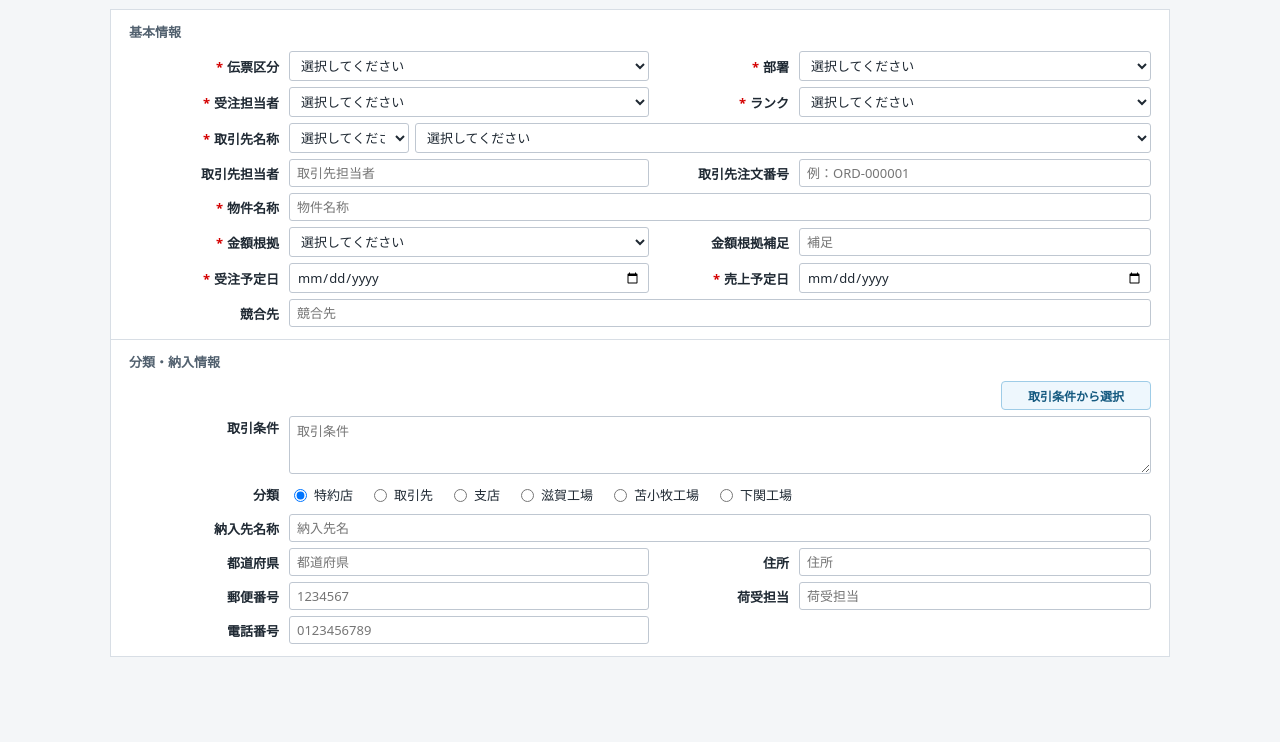
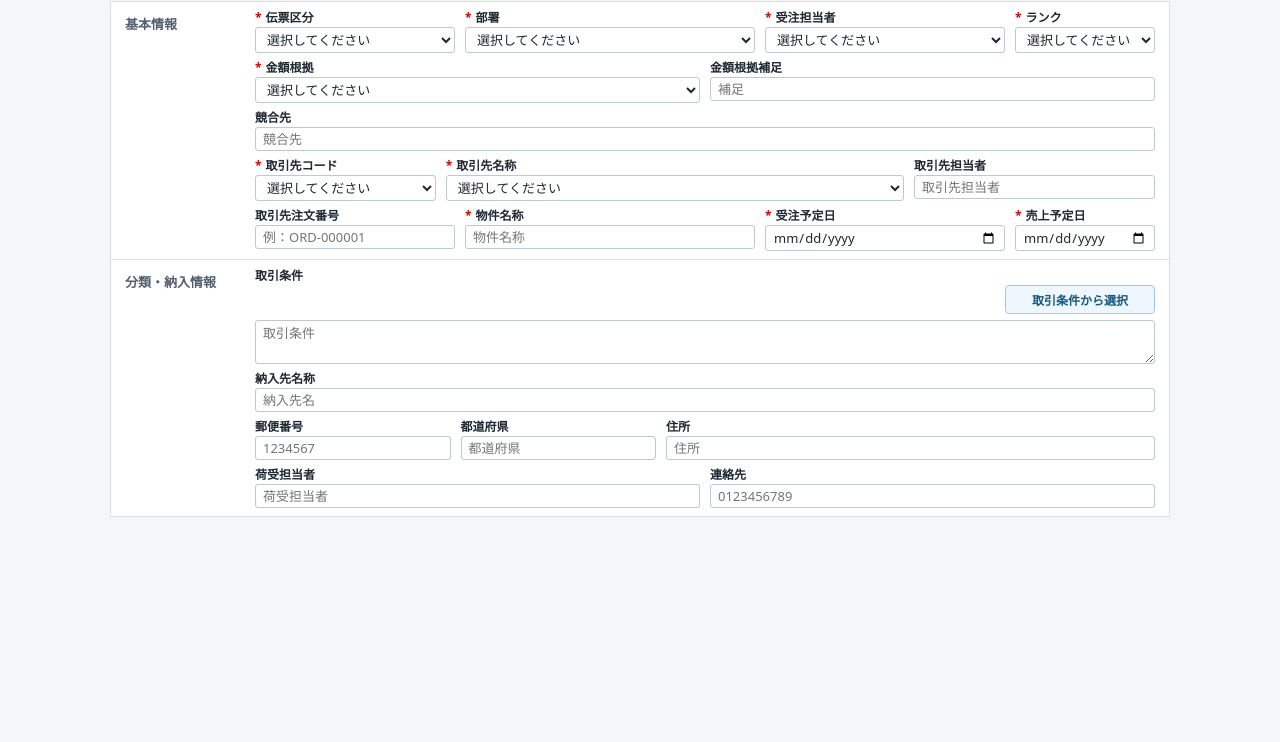
Before and after one commit to ghatake2026/sales-dummy, a website: page index.html in a window 1280 px wide. Shown: the part 58-800 px from the top of the page. Drawn offline with Linux system fonts and the light colour scheme.

Commit message:
Compact order form layout

```diff
--- a/index.html
+++ b/index.html
@@ -20,7 +20,7 @@
     .page {
       max-width: 1100px;
       margin: 0 auto;
-      padding: 20px;
+      padding: 12px 20px;
     }
 
     .toolbar {
@@ -86,8 +86,11 @@
     }
 
     .section {
+      display: grid;
+      grid-template-columns: 118px minmax(0, 1fr);
+      gap: 8px 12px;
       border-top: 1px solid #d8dee5;
-      padding: 12px 18px;
+      padding: 8px 14px;
     }
 
     .section:first-child {
@@ -95,10 +98,11 @@
     }
 
     .section-title {
-      margin: 0 0 10px;
+      margin: 0;
       color: #52616f;
       font-size: 13px;
       font-weight: 700;
+      line-height: 28px;
     }
 
     .form-grid {
@@ -106,6 +110,48 @@
       grid-template-columns: 150px minmax(180px, 360px) 130px minmax(180px, 1fr);
       align-items: center;
       gap: 6px 10px;
+    }
+
+    .compact-grid {
+      display: grid;
+      gap: 6px 10px;
+    }
+
+    .grid-four {
+      grid-template-columns: 1fr 1.45fr 1.2fr 0.7fr;
+    }
+
+    .grid-three {
+      grid-template-columns: 0.75fr 1.9fr 1fr;
+    }
+
+    .grid-address {
+      grid-template-columns: 0.8fr 0.8fr 2fr;
+    }
+
+    .grid-two {
+      grid-template-columns: 1fr 1fr;
+    }
+
+    .grid-one {
+      grid-template-columns: 1fr;
+    }
+
+    .form-stack {
+      display: grid;
+      gap: 7px;
+    }
+
+    .field {
+      min-width: 0;
+    }
+
+    .field label {
+      display: block;
+      margin: 0 0 2px;
+      text-align: left;
+      font-size: 12px;
+      line-height: 1.25;
     }
 
     label {
@@ -124,17 +170,17 @@
     select,
     textarea {
       width: 100%;
-      min-height: 28px;
+      min-height: 24px;
       border: 1px solid #bfc7d1;
       border-radius: 3px;
-      padding: 4px 7px;
+      padding: 2px 7px;
       background: #fff;
       color: #1f2933;
       font: inherit;
     }
 
     textarea {
-      min-height: 58px;
+      min-height: 44px;
       resize: vertical;
     }
 
@@ -153,8 +199,8 @@
     }
 
     .code {
-      max-width: 120px;
-      flex: 0 0 120px;
+      max-width: none;
+      flex: 1 1 auto;
     }
 
     .textarea-panel {
@@ -300,6 +346,21 @@
         grid-template-columns: 1fr;
       }
 
+      .section {
+        grid-template-columns: 1fr;
+      }
+
+      .section-title {
+        line-height: 1.4;
+      }
+
+      .grid-four,
+      .grid-three,
+      .grid-address,
+      .grid-two {
+        grid-template-columns: 1fr;
+      }
+
       label {
         text-align: left;
       }
@@ -346,14 +407,18 @@
     <form id="orderForm" class="form-shell">
       <section class="section">
         <p class="section-title">基本情報</p>
-        <div class="form-grid">
+        <div class="form-stack">
+          <div class="compact-grid grid-four">
+            <div class="field">
               <label for="slipType" class="required">伝票区分</label>
               <select id="slipType" name="slipType">
                 <option value="" selected>選択してください</option>
                 <option>一般</option>
                 <option>サンプル</option>
               </select>
+            </div>
 
+            <div class="field">
               <label for="department" class="required">部署</label>
               <select id="department" name="department">
                 <option value="" selected>選択してください</option>
@@ -362,7 +427,9 @@
                 <option>大阪支店 営業課</option>
                 <option>仙台支店 営業課</option>
               </select>
+            </div>
 
+            <div class="field">
               <label for="orderStaff" class="required">受注担当者</label>
               <select id="orderStaff" name="orderStaff">
                 <option value="" selected>選択してください</option>
@@ -371,7 +438,9 @@
                 <option>鈴木 一郎</option>
                 <option>高橋 大輔</option>
               </select>
+            </div>
 
+            <div class="field">
               <label for="rank" class="required">ランク</label>
               <select id="rank" name="rank">
                 <option value="" selected>選択してください</option>
@@ -381,9 +450,37 @@
                 <option>D</option>
                 <option>E</option>
               </select>
+            </div>
+          </div>
 
-          <label for="customerName" class="required">取引先名称</label>
-          <div class="inline wide">
+          <div class="compact-grid grid-two">
+            <div class="field">
+              <label for="amountBasis" class="required">金額根拠</label>
+              <select id="amountBasis" name="amountBasis">
+                <option value="" selected>選択してください</option>
+                <option>見積書</option>
+                <option>内示関連書類</option>
+                <option>注文書</option>
+                <option>その他</option>
+              </select>
+            </div>
+
+            <div class="field">
+              <label for="amountBasisNote">金額根拠補足</label>
+              <input id="amountBasisNote" name="amountBasisNote" type="text" placeholder="補足">
+            </div>
+          </div>
+
+          <div class="compact-grid grid-one">
+            <div class="field">
+              <label for="competitor">競合先</label>
+              <input id="competitor" name="competitor" type="text" placeholder="競合先">
+            </div>
+          </div>
+
+          <div class="compact-grid grid-three">
+            <div class="field">
+              <label for="customerCode" class="required">取引先コード</label>
               <select id="customerCode" name="customerCode" class="code">
                 <option value="" selected>選択してください</option>
                 <option value="0000000">0000000</option>
@@ -397,6 +494,10 @@
                 <option value="8888888">8888888</option>
                 <option value="9999999">9999999</option>
               </select>
+            </div>
+
+            <div class="field">
+              <label for="customerName" class="required">取引先名称</label>
               <select id="customerName" name="customerName">
                 <option value="" selected>選択してください</option>
                 <option>VACHシステムズ株式会社 近畿支店</option>
@@ -412,76 +513,86 @@
               </select>
             </div>
 
+            <div class="field">
               <label for="customerContact">取引先担当者</label>
               <input id="customerContact" name="customerContact" type="text" placeholder="取引先担当者">
+            </div>
+          </div>
 
+          <div class="compact-grid grid-four">
+            <div class="field">
               <label for="orderNumber">取引先注文番号</label>
               <input id="orderNumber" name="orderNumber" type="text" placeholder="例：ORD-000001">
+            </div>
 
+            <div class="field">
               <label for="propertyName" class="required">物件名称</label>
-          <input id="propertyName" name="propertyName" class="wide" type="text" placeholder="物件名称">
+              <input id="propertyName" name="propertyName" type="text" placeholder="物件名称">
+            </div>
 
-          <label for="amountBasis" class="required">金額根拠</label>
-          <select id="amountBasis" name="amountBasis">
-            <option value="" selected>選択してください</option>
-            <option>見積書</option>
-            <option>内示関連書類</option>
-            <option>注文書</option>
-            <option>その他</option>
-          </select>
-
-          <label for="amountBasisNote">金額根拠補足</label>
-          <input id="amountBasisNote" name="amountBasisNote" type="text" placeholder="補足">
-
+            <div class="field">
               <label for="expectedOrderDate" class="required">受注予定日</label>
               <input id="expectedOrderDate" name="expectedOrderDate" type="date">
+            </div>
 
+            <div class="field">
               <label for="expectedSalesDate" class="required">売上予定日</label>
               <input id="expectedSalesDate" name="expectedSalesDate" type="date">
-
-          <label for="competitor">競合先</label>
-          <input id="competitor" name="competitor" class="wide" type="text" placeholder="競合先">
+            </div>
+          </div>
         </div>
       </section>
 
       <section class="section">
         <p class="section-title">分類・納入情報</p>
-        <div class="form-grid">
+        <div class="form-stack">
+          <div class="compact-grid grid-one">
+            <div class="field">
               <label for="tradeTerms">取引条件</label>
-          <div class="textarea-panel wide">
+              <div class="textarea-panel">
                 <div class="textarea-toolbar">
                   <button type="button" id="openTradeTerms" class="textarea-action">取引条件から選択</button>
                 </div>
                 <textarea id="tradeTerms" name="tradeTerms" placeholder="取引条件"></textarea>
               </div>
-
-          <label>分類</label>
-          <div class="radio-row wide">
-            <label><input type="radio" name="category" value="特約店" checked> 特約店</label>
-            <label><input type="radio" name="category" value="取引先"> 取引先</label>
-            <label><input type="radio" name="category" value="支店"> 支店</label>
-            <label><input type="radio" name="category" value="滋賀工場"> 滋賀工場</label>
-            <label><input type="radio" name="category" value="苫小牧工場"> 苫小牧工場</label>
-            <label><input type="radio" name="category" value="下関工場"> 下関工場</label>
+            </div>
           </div>
 
+          <div class="compact-grid grid-one">
+            <div class="field">
               <label for="deliveryName">納入先名称</label>
-          <input id="deliveryName" name="deliveryName" class="wide" type="text" placeholder="納入先名">
+              <input id="deliveryName" name="deliveryName" type="text" placeholder="納入先名">
+            </div>
+          </div>
 
+          <div class="compact-grid grid-address">
+            <div class="field">
+              <label for="postalCode">郵便番号</label>
+              <input id="postalCode" name="postalCode" type="text" placeholder="1234567">
+            </div>
+
+            <div class="field">
               <label for="prefecture">都道府県</label>
               <input id="prefecture" name="prefecture" type="text" placeholder="都道府県">
+            </div>
 
+            <div class="field">
               <label for="address">住所</label>
               <input id="address" name="address" type="text" placeholder="住所">
+            </div>
+          </div>
 
-          <label for="postalCode">郵便番号</label>
-          <input id="postalCode" name="postalCode" type="text" placeholder="1234567">
+          <div class="compact-grid grid-two">
+            <div class="field">
+              <label for="receivingContact">荷受担当者</label>
+              <input id="receivingContact" name="receivingContact" type="text" placeholder="荷受担当者">
+            </div>
 
-          <label for="receivingContact">荷受担当</label>
-          <input id="receivingContact" name="receivingContact" type="text" placeholder="荷受担当">
-
-          <label for="phone">電話番号</label>
+            <div class="field">
+              <label for="phone">連絡先</label>
               <input id="phone" name="phone" type="text" placeholder="0123456789">
+            </div>
+          </div>
         </div>
       </section>
 
```
Lines whose indentation alone changed are shown as unchanged.
